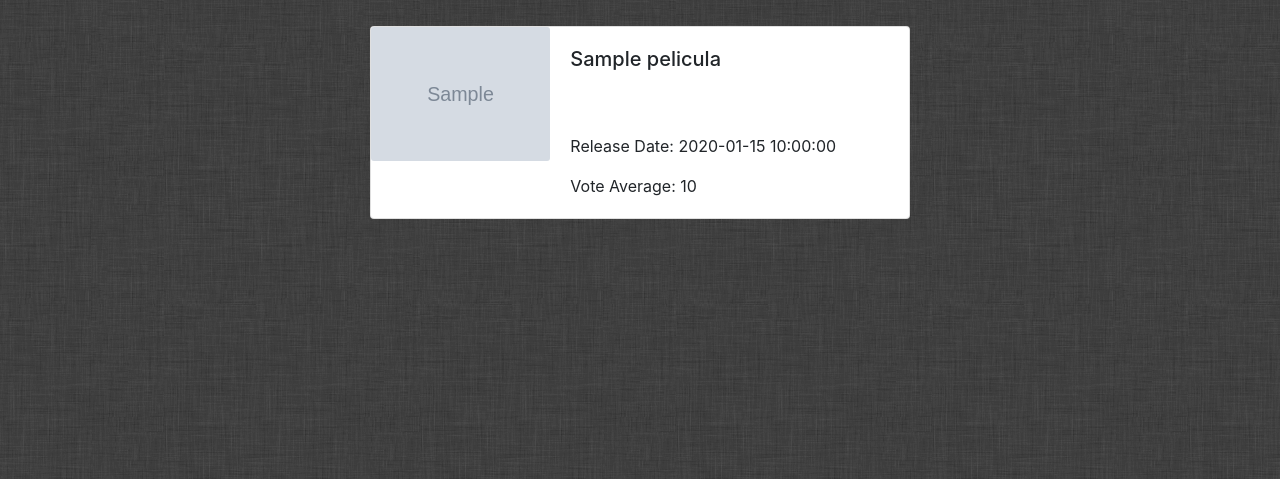
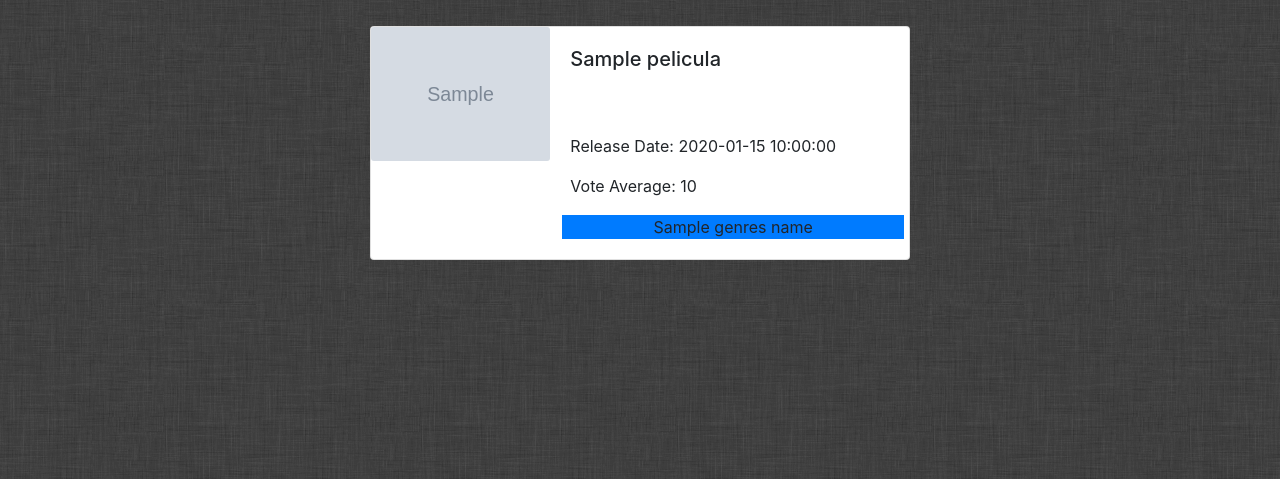
Before and after one commit to Cdelgado23/MDAD-NoSQL, a Flask app: template templates/MovieDetail.html in a window 1280 px wide. Shown: the part 80-559 px from the top of the page. Run offline with Flask 2, Linux system fonts and the light colour scheme; the template is opened without the code that fills it: most values are stand-ins (such as "Sample title", 1, 10 or a date in 2020); grey boxes marked "Sample" are stand-in pictures; some libraries are stand-ins or nearby versions.

Commit message:
show genres on movie details

```diff
--- a/app.py
+++ b/app.py
@@ -90,6 +90,7 @@ def actor_details(searchType, id):
 @app.route('/<searchType>/details/<id>')
 def movie_details(searchType, id):
     actors=[]
+    genres=[]
     matcher=NodeMatcher(graph)
     movie=matcher.match("movie").where("_.id="+id).first()
     if not movie["load"]:
@@ -134,7 +135,13 @@ def movie_details(searchType, id):
         for a in  graph.run("MATCH (p:person)-[a:acts_in]->(m:movie) WHERE m.id={x} RETURN p", x=movie["id"]).data():
             actors.append(a["p"])
 
-    print(movie["load"])
+    genres = list(graph.run("MATCH (m:movie)-[b:belongs_to]->(g:genre) WHERE m.id={x} RETURN g", x= movie["id"]).data())
+    movie["genres_names"]=[]
+    for g in genres:
+        movie["genres_names"].append(g["g"])
+    print(movie["genres_names"])
+
+
     return render_template('MovieDetail.html',pelicula= movie, actores=actors,len =len(actors), searchType=searchType)
 
 
@@ -290,6 +297,11 @@ def api_search_movie(movie_title):
         if (movie is None):
             movie=Node("movie", original_title=p["title"],id=p["id"], release_date=p["release_date"],poster_path=p["poster_path"], vote_count=p["vote_count"], vote_average=p["vote_average"], load=False)
             graph.create(movie)
+            for g in p["genre_ids"]:
+                genre=matcher.match("genre").where("_.id="+str(g)).first()
+                belongs_to=Relationship.type("belongs_to")
+                graph.create(belongs_to(movie, genre))
+
 
     return response
 
--- a/templates/MovieDetail.html
+++ b/templates/MovieDetail.html
@@ -56,6 +56,11 @@
                   <h5 class="card-title">{{pelicula["original_title"]}}</h5>
                   <p class="card-text"style = "margin-top: 20%;">Release Date: {{pelicula["release_date"]}}</p>
                   <p class="card-text">Vote Average: {{pelicula["vote_average"]}}</p>
+                  <div class="row">
+                    {% for g in pelicula["genres_names"]%}
+                    <div class="col-sm bg-primary text-center" style="margin-left: 2%; margin-top:1px">{{g["name"]}}</div>
+                    {% endfor%}
+                  </div>
                 </div>
               </div>
             </div>
```
